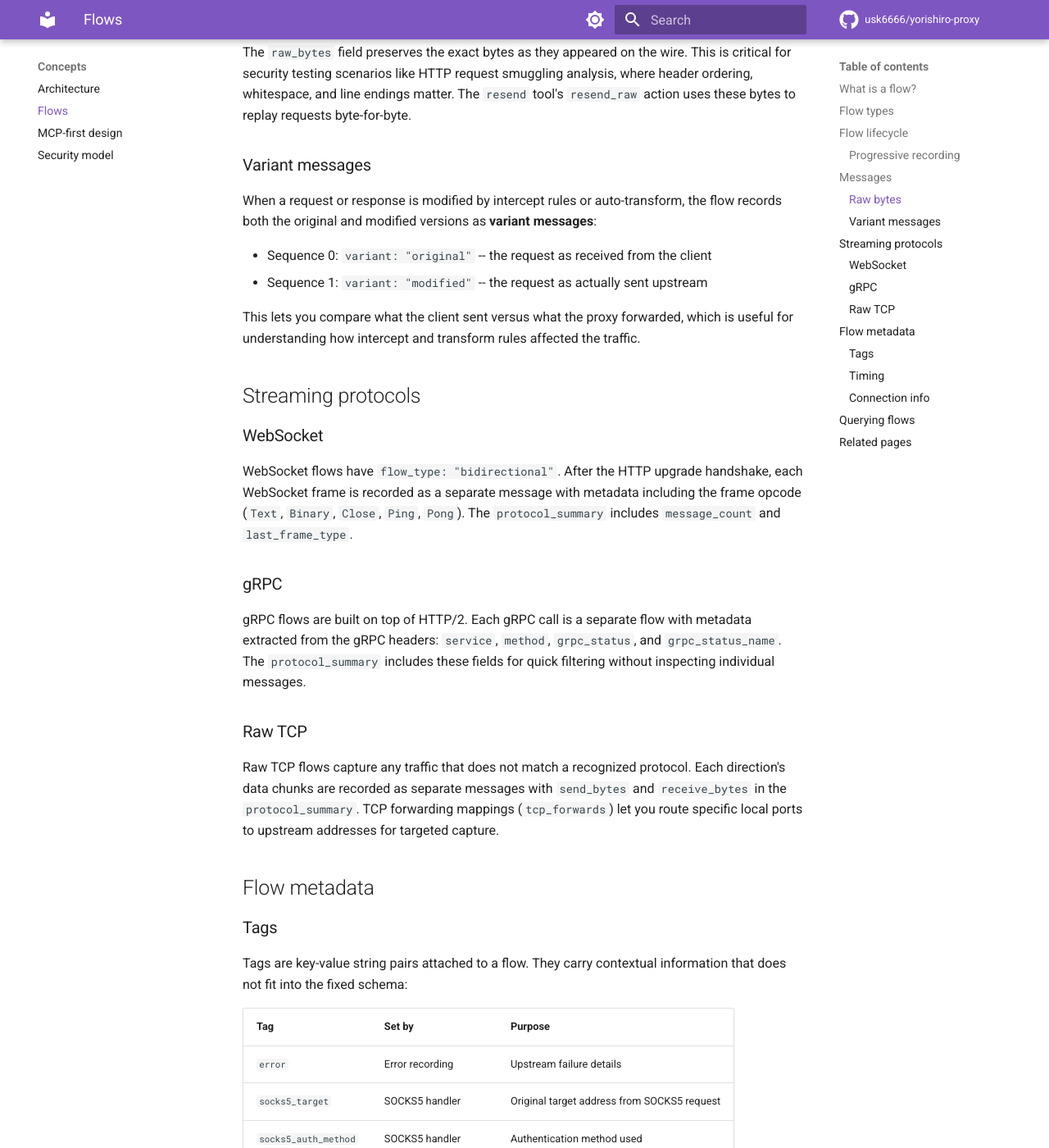
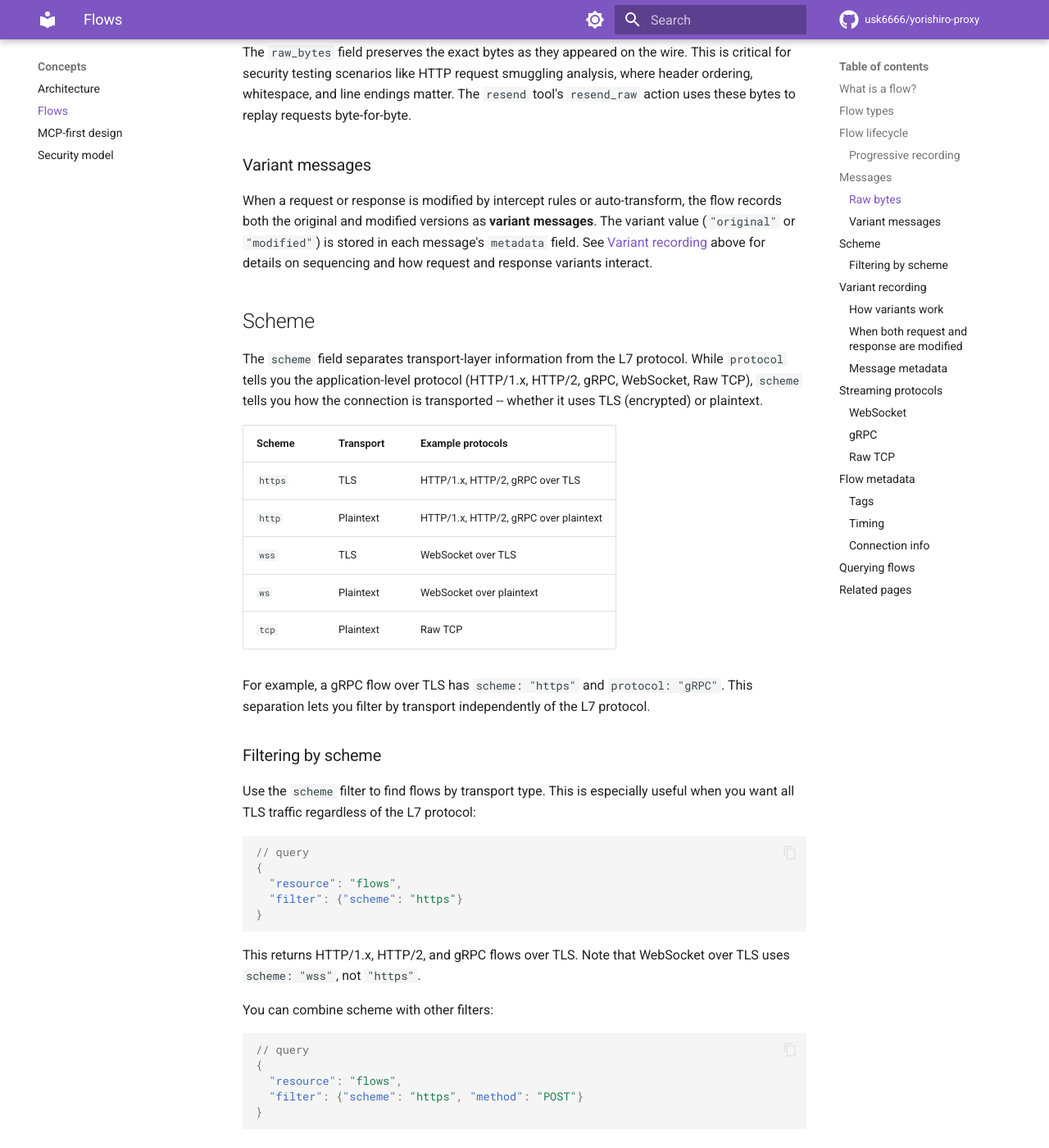
Before and after one commit to usk6666/yorishiro-proxy-docs, an MkDocs documentation site: the page built from docs/concepts/flows.md, in a window 1280 px wide and 1400 px high, scrolled down 2745 px. Shown: the whole window at 82% size. Built offline with MkDocs 1.6.1 and Material for MkDocs 9.7.7, drawn with Linux system fonts in a browser that asks for light colours; comment, search, counter and statistics services are not loaded; some of the changed text lies outside the part shown.

Commit message:
docs(concepts): document Scheme field, variant recording, and protobuf codec
Add Scheme field and variant recording sections to flows concept page.
Add protobuf codec to built-in codecs reference.

Refs: USK-452

Co-Authored-By: Claude Opus 4.6 (1M context) <noreply@anthropic.com>

````diff
--- a/docs/concepts/flows.md
+++ b/docs/concepts/flows.md
@@ -77,12 +77,91 @@ The `raw_bytes` field preserves the exact bytes as they appeared on the wire. Th
 
 ### Variant messages
 
-When a request or response is modified by intercept rules or auto-transform, the flow records both the original and modified versions as **variant messages**:
+When a request or response is modified by intercept rules or auto-transform, the flow records both the original and modified versions as **variant messages**. The variant value (`"original"` or `"modified"`) is stored in each message's `metadata` field. See [Variant recording](#variant-recording) above for details on sequencing and how request and response variants interact.
 
-- Sequence 0: `variant: "original"` -- the request as received from the client
-- Sequence 1: `variant: "modified"` -- the request as actually sent upstream
+## Scheme
 
-This lets you compare what the client sent versus what the proxy forwarded, which is useful for understanding how intercept and transform rules affected the traffic.
+The `scheme` field separates transport-layer information from the L7 protocol. While `protocol` tells you the application-level protocol (HTTP/1.x, HTTP/2, gRPC, WebSocket, Raw TCP), `scheme` tells you how the connection is transported -- whether it uses TLS (encrypted) or plaintext.
+
+| Scheme | Transport | Example protocols |
+|--------|-----------|-------------------|
+| `https` | TLS | HTTP/1.x, HTTP/2, gRPC over TLS |
+| `http` | Plaintext | HTTP/1.x, HTTP/2, gRPC over plaintext |
+| `wss` | TLS | WebSocket over TLS |
+| `ws` | Plaintext | WebSocket over plaintext |
+| `tcp` | Plaintext | Raw TCP |
+
+For example, a gRPC flow over TLS has `scheme: "https"` and `protocol: "gRPC"`. This separation lets you filter by transport independently of the L7 protocol.
+
+### Filtering by scheme
+
+Use the `scheme` filter to find flows by transport type. This is especially useful when you want all TLS traffic regardless of the L7 protocol:
+
+```json
+// query
+{
+  "resource": "flows",
+  "filter": {"scheme": "https"}
+}
+```
+
+This returns HTTP/1.x, HTTP/2, and gRPC flows over TLS. Note that WebSocket over TLS uses `scheme: "wss"`, not `"https"`.
+
+You can combine scheme with other filters:
+
+```json
+// query
+{
+  "resource": "flows",
+  "filter": {"scheme": "https", "method": "POST"}
+}
+```
+
+## Variant recording
+
+When intercept rules or auto-transform modify a request or response, yorishiro-proxy records both the original and modified versions as **variant messages**. This enables you to compare what the client sent versus what the proxy actually forwarded.
+
+### How variants work
+
+For a modified **request** (send direction):
+
+| Sequence | Variant | Description |
+|----------|---------|-------------|
+| N | `"original"` | The request as received from the client |
+| N+1 | `"modified"` | The request as actually sent upstream |
+
+For a modified **response** (receive direction):
+
+| Sequence | Variant | Description |
+|----------|---------|-------------|
+| N | `"original"` | The response as received from the upstream server |
+| N+1 | `"modified"` | The response as actually relayed to the client |
+
+The variant value is stored in the message's `metadata` field as `metadata.variant`. When no modification occurs, a single message is recorded without variant metadata.
+
+### When both request and response are modified
+
+If both send and receive are modified, the flow may contain four messages:
+
+1. Send original (sequence 0, `variant: "original"`)
+2. Send modified (sequence 1, `variant: "modified"`)
+3. Receive original (sequence 2, `variant: "original"`)
+4. Receive modified (sequence 3, `variant: "modified"`)
+
+The receive sequence numbers automatically adjust based on how many send messages were recorded.
+
+### Message metadata
+
+Each message has a `metadata` field that holds protocol-specific key-value pairs. Beyond variant tracking, metadata includes:
+
+| Key | Protocol | Description |
+|-----|----------|-------------|
+| `variant` | All | `"original"` or `"modified"` (only present when variants are recorded) |
+| `opcode` | WebSocket | Frame type: `Text`, `Binary`, `Close`, `Ping`, `Pong` |
+| `service` | gRPC | gRPC service name |
+| `method` | gRPC | gRPC method name |
+| `grpc_status` | gRPC | gRPC status code |
+| `grpc_encoding` | gRPC | Compression encoding (e.g., `gzip`) |
 
 ## Streaming protocols
 
````
Also changed, not shown: docs/reference/built-in-codecs.md (+34 -1 lines).
